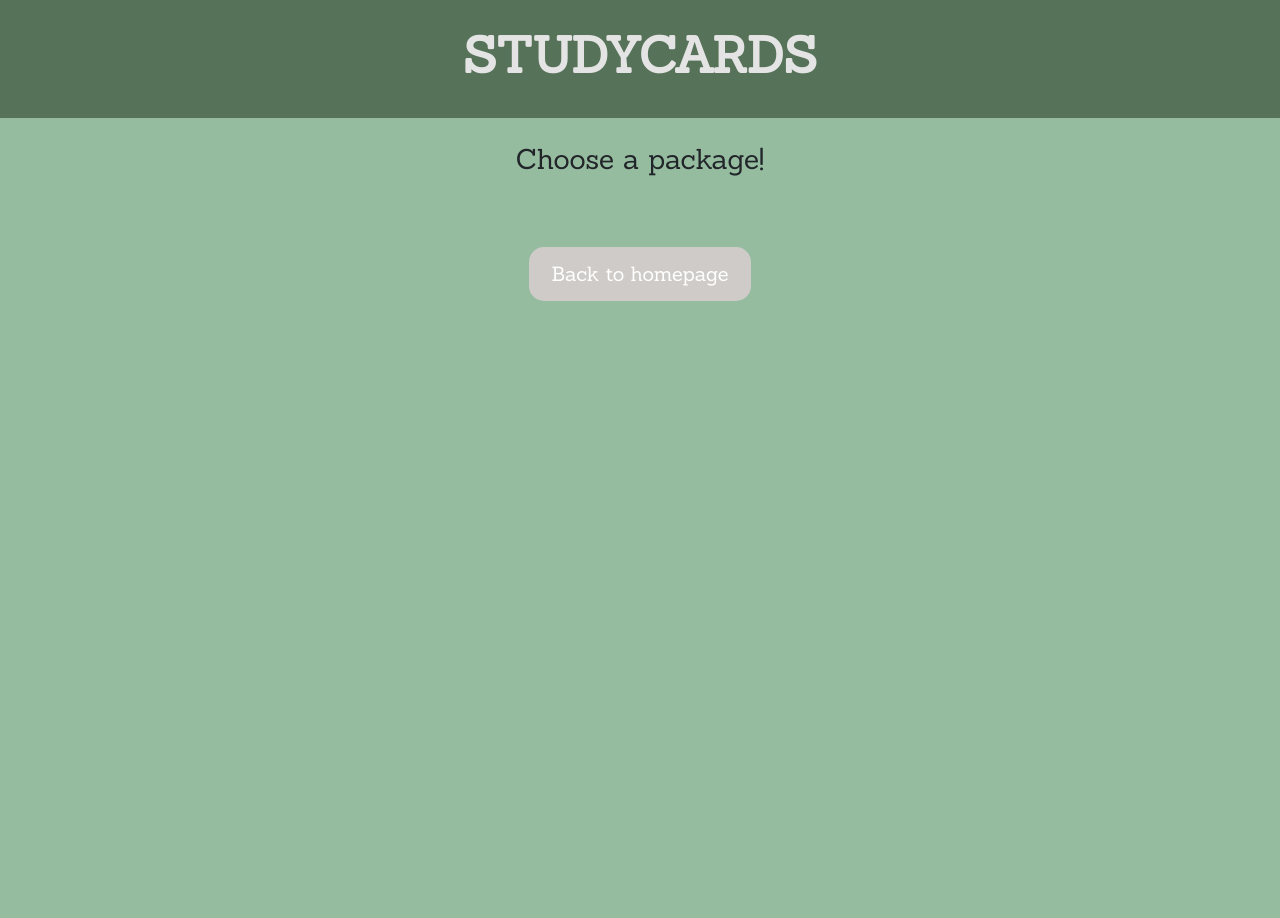
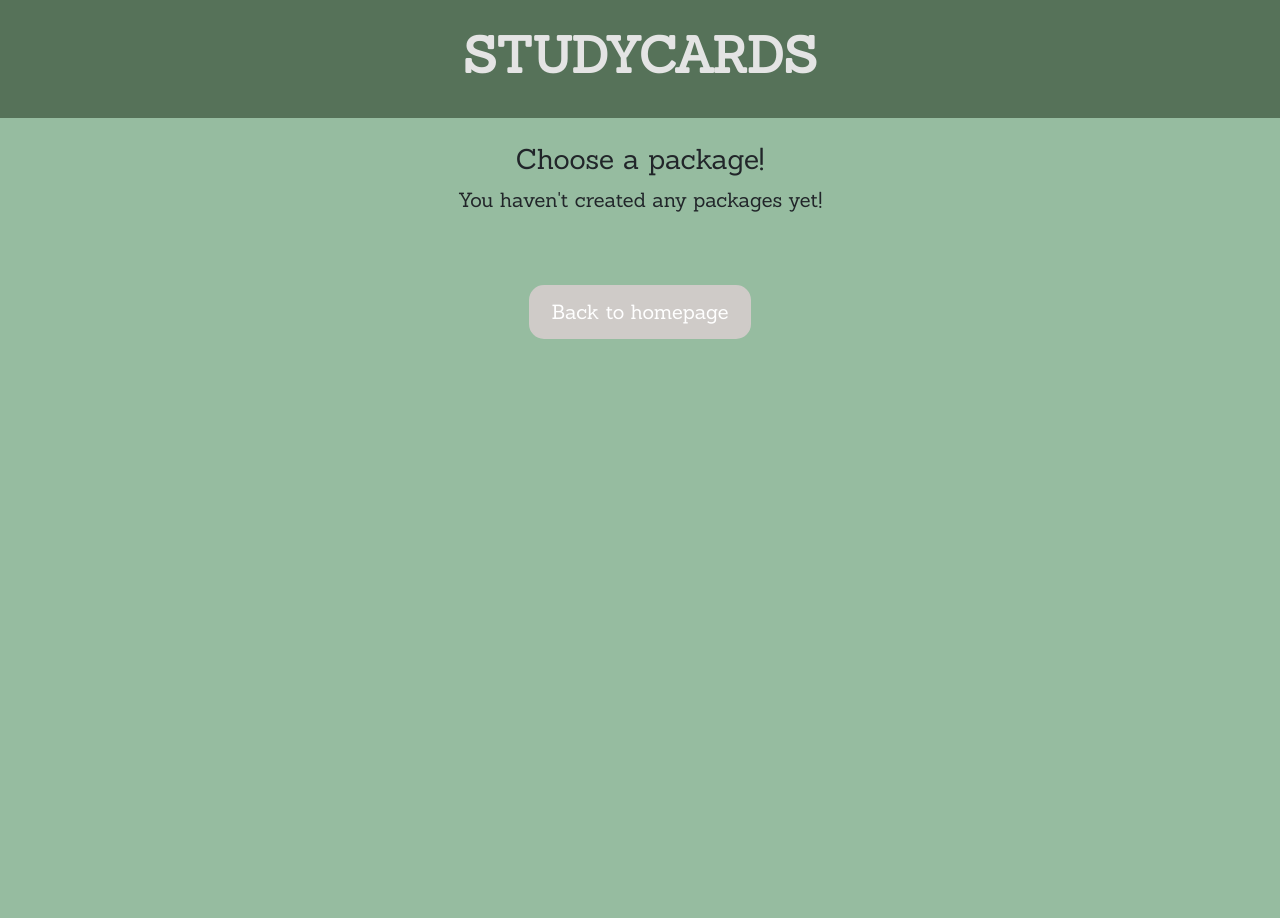
Before and after one commit to loang-chiang/Studycards, a Flask app: page /edit in a window 1280 px wide. Run offline with Flask 3, Linux system fonts and the light colour scheme; a user stored in the database is signed in; some libraries are stand-ins or nearby versions; some web fonts are replaced.

Commit message:
Add message for when user hasn't created packages

```diff
--- a/templates/choose_package.html
+++ b/templates/choose_package.html
@@ -6,11 +6,15 @@
 
 {% block main %}
     <h3>Choose a package!</h3>
-        <form action="{{ action }}_cards" method="GET">
-            {% for package in packages %}
-                <button type="submit" name="package_name" value="{{ package.name }}">{{ package.name }}</button>
-            {% endfor %}
-        </form>
+        {% if not packages %}
+            <p>You haven't created any packages yet!</p>
+        {% else %}
+            <form action="{{ action }}_cards" method="GET">
+                {% for package in packages %}
+                    <button type="submit" name="package_name" value="{{ package.name }}">{{ package.name }}</button>
+                {% endfor %}
+            </form>
+        {% endif %}
     {% if action == "add" %}
         <h3>Create a new package</h3>
         <form action="/add_package" method="POST">
```
Also changed, not shown: flashcards.db.
